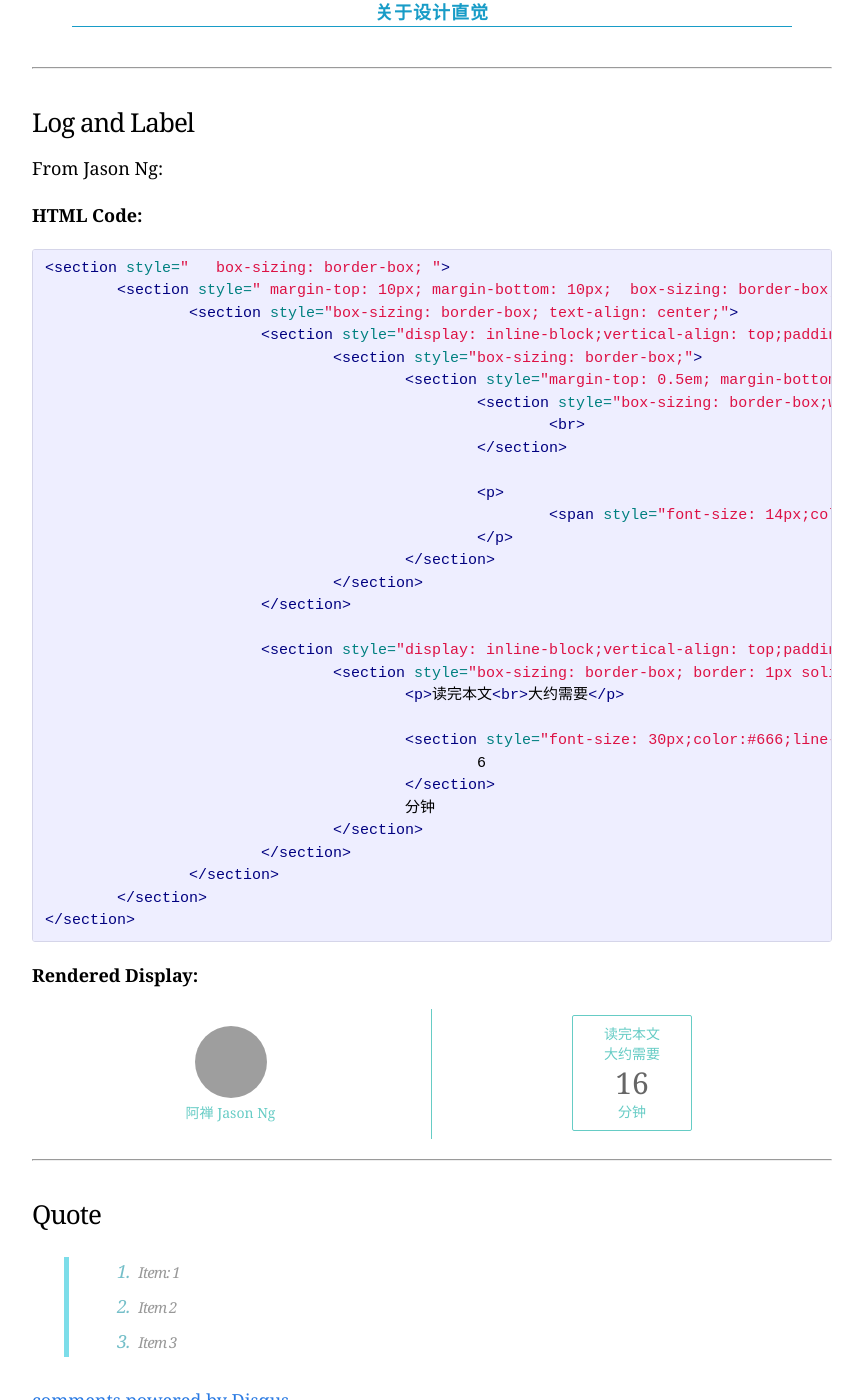
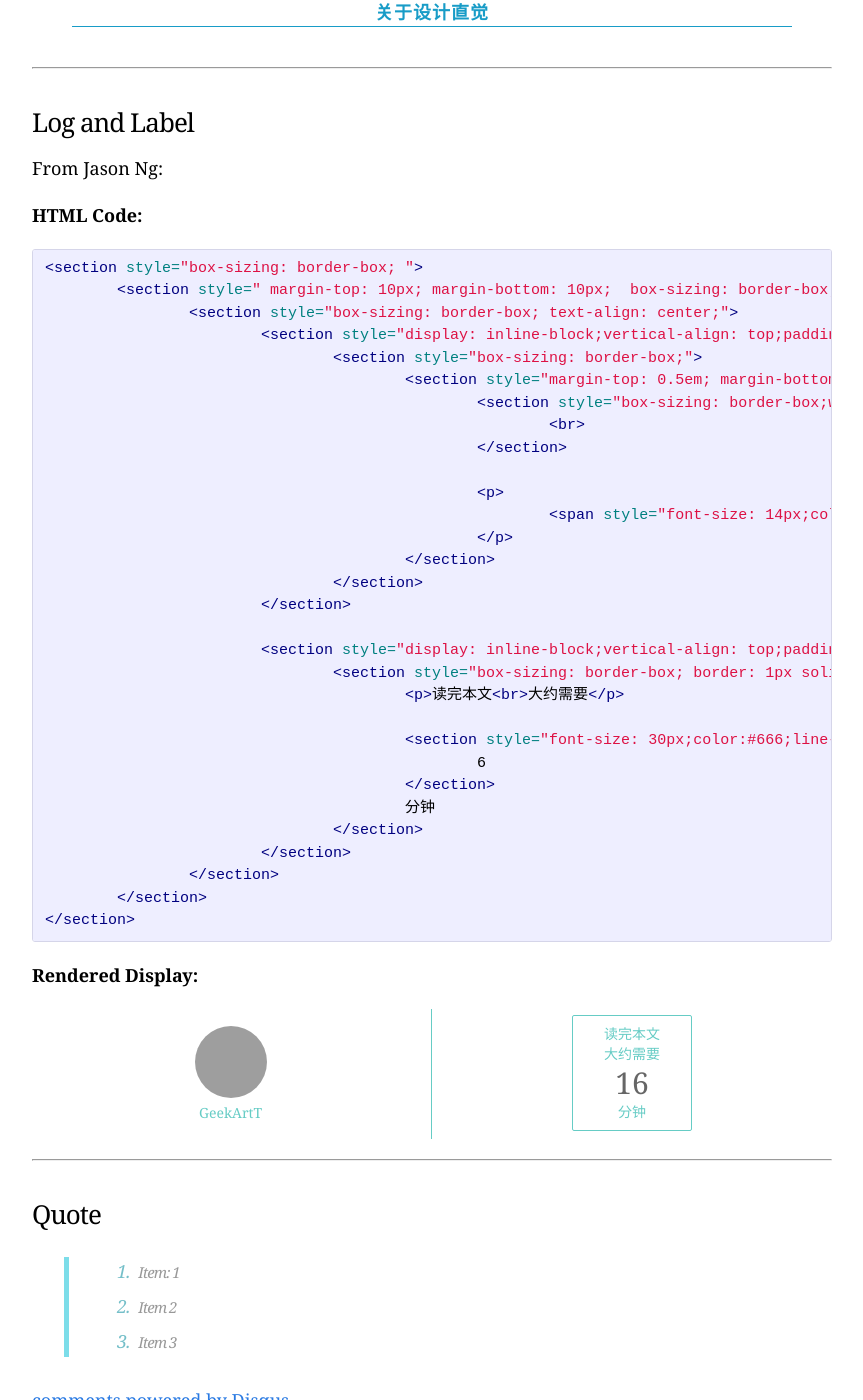
Before and after one commit to kid551/kid551.github.io, a Jekyll site: the page built from _posts/2017-05-25-Elegant-CSS-Template.md, in a window 1280 px wide and 1400 px high, scrolled down 2030 px. Shown: the whole window, without its empty margins (208-1071 px from the left). Built offline with Jekyll 4.4.1, drawn with Linux system fonts in a browser that asks for light colours; comment, search, counter and statistics services are not loaded; grey boxes are pictures that could not be loaded.

Commit message:
Replace the sample picture.

````diff
--- a/_posts/2017-05-25-Elegant-CSS-Template.md
+++ b/_posts/2017-05-25-Elegant-CSS-Template.md
@@ -151,18 +151,18 @@
 **HTML Code:**
 
 ```html
-<section style="   box-sizing: border-box; ">
+<section style="box-sizing: border-box; ">
 	<section style=" margin-top: 10px; margin-bottom: 10px;  box-sizing: border-box; ">
 		<section style="box-sizing: border-box; text-align: center;">
 			<section style="display: inline-block;vertical-align: top;padding: 8px 5px 5px 3px;width: 50%;box-sizing: border-box;border-right: 1px solid #66CCC5;">
 				<section style="box-sizing: border-box;">
 					<section style="margin-top: 0.5em; margin-bottom: 0.5em; box-sizing: border-box;">
-						<section style="box-sizing: border-box;width: 4em;height: 4em;display: inline-block;vertical-align: bottom;border-radius: 100%;background-image: url(&quot;http://mmbiz.qpic.cn/mmbiz/xpE6LLZTjLjZbC3icL0gxysDXhDQB9iaUPkFkZTfWxshdqfjuibeO84QQRovVcvYY4yhRLQPHusytjcicic7iav0GNvg/0?wx_fmt=jpeg&quot;);background-size: cover;background-position: 50% 50%;background-repeat: no-repeat;" class="">
+						<section style="box-sizing: border-box;width: 4em;height: 4em;display: inline-block;vertical-align: bottom;border-radius: 100%;background-image: url(&quot;https://mmbiz.qlogo.cn/mmbiz_jpg/VJsh0SqOtxMqOfDwFvzbz8Jt950hFWSRLpk0LZkJ8ur8EgEPv4Lib5tNBYF77LIh959Vht9BiclEpibWqiaic1gDuUw/0?wx_fmt=jpeg&quot;);background-size: cover;background-position: 50% 50%;background-repeat: no-repeat;" class="">
 							<br>
 						</section>
 
 						<p>
-							<span style="font-size: 14px;color: rgb(102, 204, 197);line-height: 1.6;">阿禅 Jason Ng</span>
+							<span style="font-size: 14px;color: rgb(102, 204, 197);line-height: 1.6;">GeekArtT</span>
 						</p>
 					</section>
 				</section>
@@ -187,7 +187,7 @@
 
 **Rendered Display:**
 
-<section style="   box-sizing: border-box; "><section style=" margin-top: 10px; margin-bottom: 10px;  box-sizing: border-box; "><section style="box-sizing: border-box; text-align: center;"><section style="display: inline-block;vertical-align: top;padding: 8px 5px 5px 3px;width: 50%;box-sizing: border-box;border-right: 1px solid #66CCC5;"><section style="box-sizing: border-box;"><section style="margin-top: 0.5em; margin-bottom: 0.5em; box-sizing: border-box;"><section style="box-sizing: border-box;width: 4em;height: 4em;display: inline-block;vertical-align: bottom;border-radius: 100%;background-image: url(&quot;http://mmbiz.qpic.cn/mmbiz/xpE6LLZTjLjZbC3icL0gxysDXhDQB9iaUPkFkZTfWxshdqfjuibeO84QQRovVcvYY4yhRLQPHusytjcicic7iav0GNvg/0?wx_fmt=jpeg&quot;);background-size: cover;background-position: 50% 50%;background-repeat: no-repeat;" class=""><br></section><p><span style="font-size: 14px;color: rgb(102, 204, 197);line-height: 1.6;">阿禅 Jason Ng</span></p></section></section></section><section style="display: inline-block;vertical-align: top;padding: 6px;width: 50%;box-sizing: border-box;"><section style="box-sizing: border-box; border: 1px solid rgb(102, 204, 197); padding: 8px 5px; width: 120px; color: rgb(102, 204, 197); border-radius: 2px; margin: auto; line-height: 20px; font-size: 14px;"><p>读完本文<br>大约需要</p><section style="font-size: 30px;color:#666;line-height: 38px;">16</section>分钟</section></section></section></section></section>
+<section style="box-sizing: border-box; "><section style=" margin-top: 10px; margin-bottom: 10px;  box-sizing: border-box; "><section style="box-sizing: border-box; text-align: center;"><section style="display: inline-block;vertical-align: top;padding: 8px 5px 5px 3px;width: 50%;box-sizing: border-box;border-right: 1px solid #66CCC5;"><section style="box-sizing: border-box;"><section style="margin-top: 0.5em; margin-bottom: 0.5em; box-sizing: border-box;"><section style="box-sizing: border-box;width: 4em;height: 4em;display: inline-block;vertical-align: bottom;border-radius: 100%;background-image: url(&quot;https://mmbiz.qlogo.cn/mmbiz_jpg/VJsh0SqOtxMqOfDwFvzbz8Jt950hFWSRLpk0LZkJ8ur8EgEPv4Lib5tNBYF77LIh959Vht9BiclEpibWqiaic1gDuUw/0?wx_fmt=jpeg&quot;);background-size: cover;background-position: 50% 50%;background-repeat: no-repeat;" class=""><br></section><p><span style="font-size: 14px;color: rgb(102, 204, 197);line-height: 1.6;">GeekArtT</span></p></section></section></section><section style="display: inline-block;vertical-align: top;padding: 6px;width: 50%;box-sizing: border-box;"><section style="box-sizing: border-box; border: 1px solid rgb(102, 204, 197); padding: 8px 5px; width: 120px; color: rgb(102, 204, 197); border-radius: 2px; margin: auto; line-height: 20px; font-size: 14px;"><p>读完本文<br>大约需要</p><section style="font-size: 30px;color:#666;line-height: 38px;">16</section>分钟</section></section></section></section></section>
 
 ---
 
````
